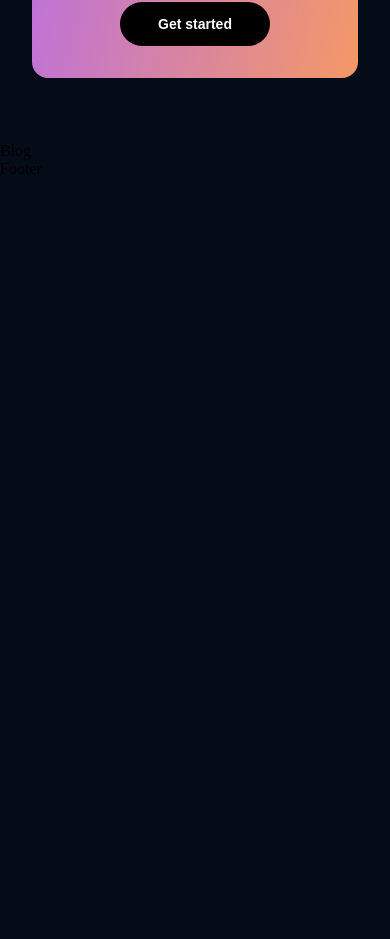
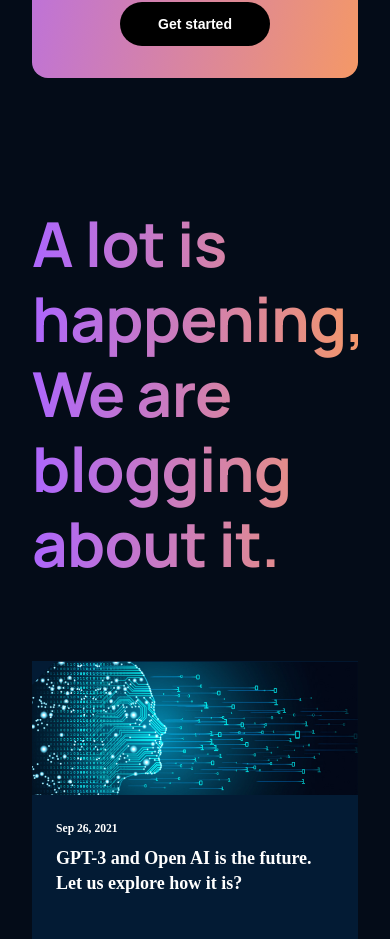
Before and after one commit to MajharolTanvir/GPT-3, a React (Create React App) app: page / in a window 390 px wide. Shown: the part 4469-5408 px from the top of the page. Before the commit the page ends 4647 px from the top, so only its background shows below. Built offline with nearby package versions, Linux system fonts and the light colour scheme.

Commit message:
Blog component design completed

```diff
--- a/src/components/article/Article.jsx
+++ b/src/components/article/Article.jsx
@@ -1,8 +1,21 @@
 import React from "react";
 import "./article.css";
 
-const Article = () => {
-  return <div>Article</div>;
+const Article = ({ imgUrl, date, title }) => {
+  return (
+    <div className="gpt3__blog-container_article">
+      <div className="gpt3__blog-container_article-image">
+        <img src={imgUrl} alt="Blog_image" />
+      </div>
+      <div className="gpt3__blog-container_article-content">
+        <div>
+          <p>{date}</p>
+          <h3>{title}</h3>
+        </div>
+        <p>Read Full Article</p>
+      </div>
+    </div>
+  );
 };
 
 export default Article;
--- a/src/components/article/article.css
+++ b/src/components/article/article.css
@@ -0,0 +1,53 @@
+.gpt3__blog-container_article {
+  width: 100%;
+  height: 100%;
+
+  display: flex;
+  flex-direction: column;
+  background: var(--color-footer);
+}
+
+.gpt3__blog-container_article-image {
+  width: 100%;
+  height: 100%;
+  background: var(--color-footer);
+}
+
+.gpt3__blog-container_article-image img {
+  width: 100%;
+  height: 100%;
+}
+
+.gpt3__blog-container_article-content {
+  display: flex;
+  flex-direction: column;
+  justify-content: space-between;
+  padding: 1rem 1.5rem;
+}
+
+.gpt3__blog-container_article-content p {
+  font-weight: bold;
+  font-size: 11.649px;
+  line-height: 35px;
+  color: white;
+}
+
+.gpt3__blog-container_article-content h3 {
+  font-weight: 800;
+  font-size: 25.11px;
+  line-height: 30px;
+  color: white;
+  margin-bottom: 5rem;
+  cursor: pointer;
+}
+
+.gpt3__blog-container_article-content p:last-child {
+  cursor: pointer;
+}
+
+@media screen and (max-width: 550px) {
+  .gpt3__blog-container_article-content h3 {
+    font-size: 18px;
+    line-height: 25px;
+  }
+}
--- a/src/components/index.js
+++ b/src/components/index.js
@@ -1,4 +1,4 @@
-export { default as Article } from './article/Article';
+export { default as Article } from './article/Article.jsx';
 export { default as Brand } from './brand/Brand.tsx';
 export { default as CTA } from './cta/Cta.tsx';
 export { default as Feature } from './feature/Feature.tsx';
--- a/src/containers/blog/Blog.jsx
+++ b/src/containers/blog/Blog.jsx
@@ -1,8 +1,29 @@
 import React from "react";
+import { Article } from "../../components";
 import "./blog.css";
+import {blog01,blog02,blog03, blog04,blog05} from './imports'
 
 const Blog = () => {
-  return <div>Blog</div>;
+  return (
+    <div className="gpt3__blog section__padding">
+      <div className="gpt3__blog-heading">
+        <h1 className="gradient__text">
+          A lot is happening, We are blogging about it.
+        </h1>
+      </div>
+      <div className="gpt3__blog-container">
+        <div className="gpt3__blog-container_groupA">
+          <Article imgUrl={blog01} date="Sep 26, 2021" title="GPT-3 and Open AI is the future. Let us explore how it is?" />
+        </div>
+        <div className="gpt3__blog-container_groupB">
+          <Article imgUrl={blog02} date="Sep 26, 2021" title="GPT-3 and Open AI is the future. Let us explore how it is?" />
+          <Article imgUrl={blog03} date="Sep 26, 2021" title="GPT-3 and Open AI is the future. Let us explore how it is?" />
+          <Article imgUrl={blog04} date="Sep 26, 2021" title="GPT-3 and Open AI is the future. Let us explore how it is?" />
+          <Article imgUrl={blog05} date="Sep 26, 2021" title="GPT-3 and Open AI is the future. Let us explore how it is?" />
+        </div>
+      </div>
+    </div>
+  );
 };
 
 export default Blog;
--- a/src/containers/blog/blog.css
+++ b/src/containers/blog/blog.css
@@ -0,0 +1,78 @@
+.gpt3__blog {
+    display: flex;
+    flex-direction: column;
+}
+.gpt3__blog-heading {
+    width: 100%;
+    text-align: left;
+
+    margin-bottom: 5rem;
+}
+
+.gpt3__blog-heading h1 {
+    font-family: var(--font-family);
+    font-size: 62px;
+    font-weight: bold;
+    line-height: 75px;
+
+    letter-spacing: -0.04rem;
+}
+
+.gpt3__blog-container {
+    display: flex;
+    flex-direction: row;
+
+}
+
+.gpt3__blog-container_groupA {
+    flex: 0.75;
+    margin-right: 2rem;
+}
+
+.gpt3__blog-container_groupB {
+    flex: 1;
+    display: grid;
+    grid-template-columns: repeat(2, 1fr);
+    grid-gap: 2rem;
+}
+
+@media screen and (max-width: 990px) {
+    .gpt3__blog-container {
+        flex-direction: column-reverse;
+    }
+    .gpt3__blog-container_groupA {
+        margin: 2rem 0;
+    }
+
+    .gpt3__blog-container_groupA .gpt3__blog-container_article {
+        width: 48%;
+    }
+
+    .gpt3__blog-container_groupA .gpt3__blog-container_article-image {
+        height: 250px;
+    }
+}
+
+@media screen and (max-width: 700px) {
+    .gpt3__blog-container_groupB {
+       grid-template-columns: repeat(1,1fr);
+    }
+
+    .gpt3__blog-container_groupA .gpt3__blog-container_article {
+       width: 100%;
+    }
+
+    .gpt3__blog-heading {
+        font-size: 46px;
+        line-height: 52px;
+    }
+}
+
+
+
+@media screen and (max-width: 550px) {
+    .gpt3__blog-heading {
+        font-size: 34px;
+        line-height: 42px;
+    }
+}
--- /dev/null
+++ b/src/containers/blog/imports.js
@@ -0,0 +1,13 @@
+import blog01 from '../../assets/blog01.png'
+import blog02 from '../../assets/blog02.png'
+import blog03 from '../../assets/blog03.png'
+import blog04 from '../../assets/blog04.png'
+import blog05 from '../../assets/blog05.png'
+
+export {
+    blog01,
+    blog02,
+    blog03,
+    blog04,
+    blog05,
+}
```
